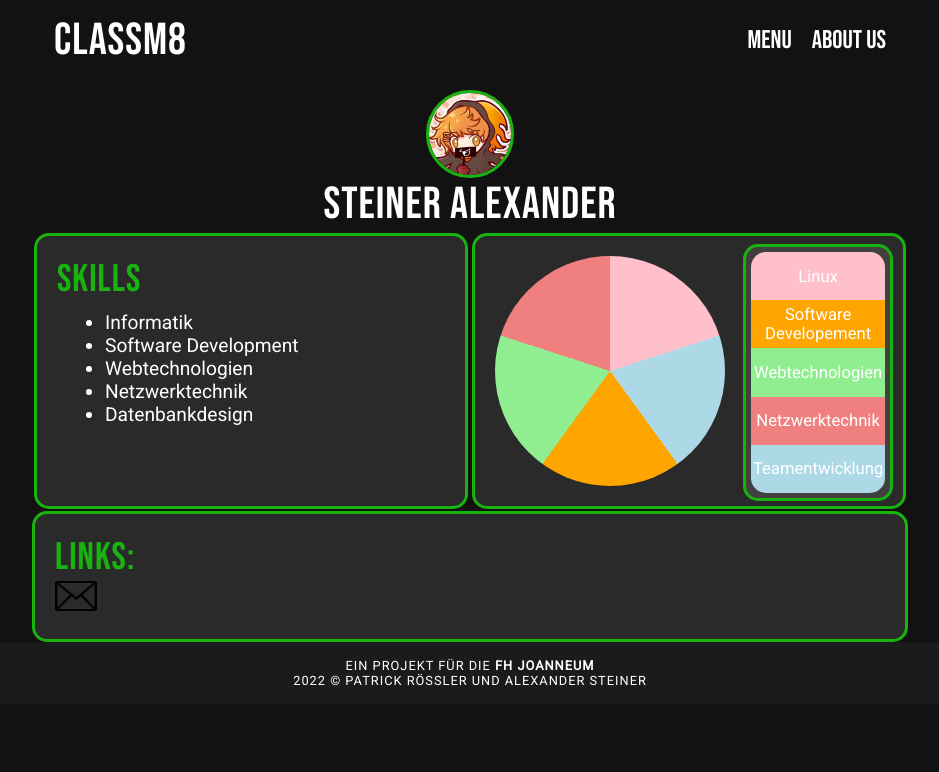
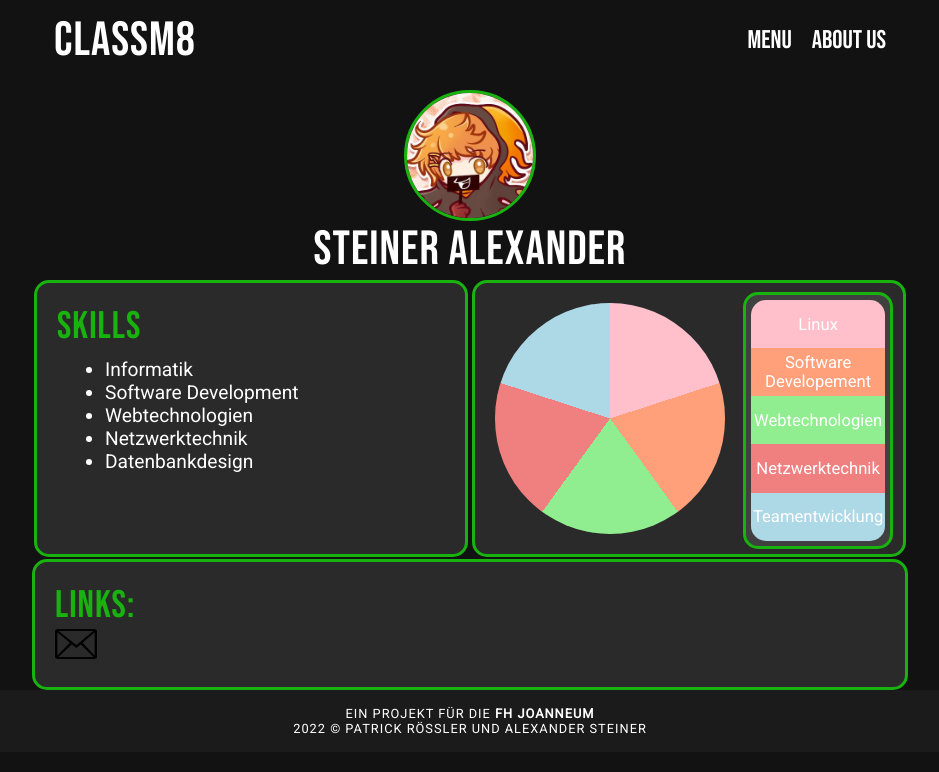
Before and after one commit to RossOnDev/ClassM8, a plain HTML site: page profiles/alexander_steiner.html in a window 1280 px wide. Shown: the whole page, without its empty margins (170-1109 px from the left). Drawn offline with nearby package versions, Linux system fonts and the light colour scheme; files that its build step writes are made by us from their sources.

Commit message:
Changes to color and profile picture size in profiles

```diff
--- a/assets/css/profiles.css
+++ b/assets/css/profiles.css
@@ -8,6 +8,9 @@
     padding: 20px;
     width:100%;
     height: auto;
+}
+h1{
+    font-size: 2rem;
 }
 
 .info{
@@ -99,23 +102,23 @@ h5{
 .piechart.pie-3 {
     background-image: conic-gradient(
             pink 120deg,
-            lightblue 0 240deg,
-            orange 0);
+            lightsalmon 0 240deg,
+            lightblue 0);
 }
 .piechart.pie-4 {
     background-image: conic-gradient(
             pink 90deg,
-            lightblue 0 180deg,
-            orange 0 270deg,
-            lightgreen 0);
+            lightsalmon 0 180deg,
+            lightgreen 0 270deg,
+            lightblue 0);
 }
 .piechart.pie-5 {
     background-image: conic-gradient(
             pink 72deg,
-            lightblue 0 144deg,
-            orange 0 216deg,
-            lightgreen 0 288deg,
-            lightcoral 0);
+            lightsalmon 0 144deg,
+            lightgreen 0 216deg,
+            lightcoral 0 288deg,
+            lightblue 0);
 }
 /*------------------------------------------------------*/
 /*
@@ -323,7 +326,7 @@ span{
     background-color: lightblue;
 }
 #color1 {
-    background-color: orange;
+    background-color: lightsalmon;
 }
 #color2 {
     background-color: lightgreen;
@@ -343,6 +346,9 @@ span{
 @media (min-width: 769px) {
     .c1 {
         width: 50%;
+    }
+    h1{
+        font-size: 3rem;
     }
     .info{
         width: 50%; /* The width is 100%, when the viewport is 1000px or smaller */
@@ -380,8 +386,8 @@ span{
         height: 30vh;*/
     }
     .profile{
-        height: 10%;
-        width: 10%;
+        height: 15%;
+        width: 15%;
     }
     .entry-color-text {
         font-size: 1.75vw;
```
